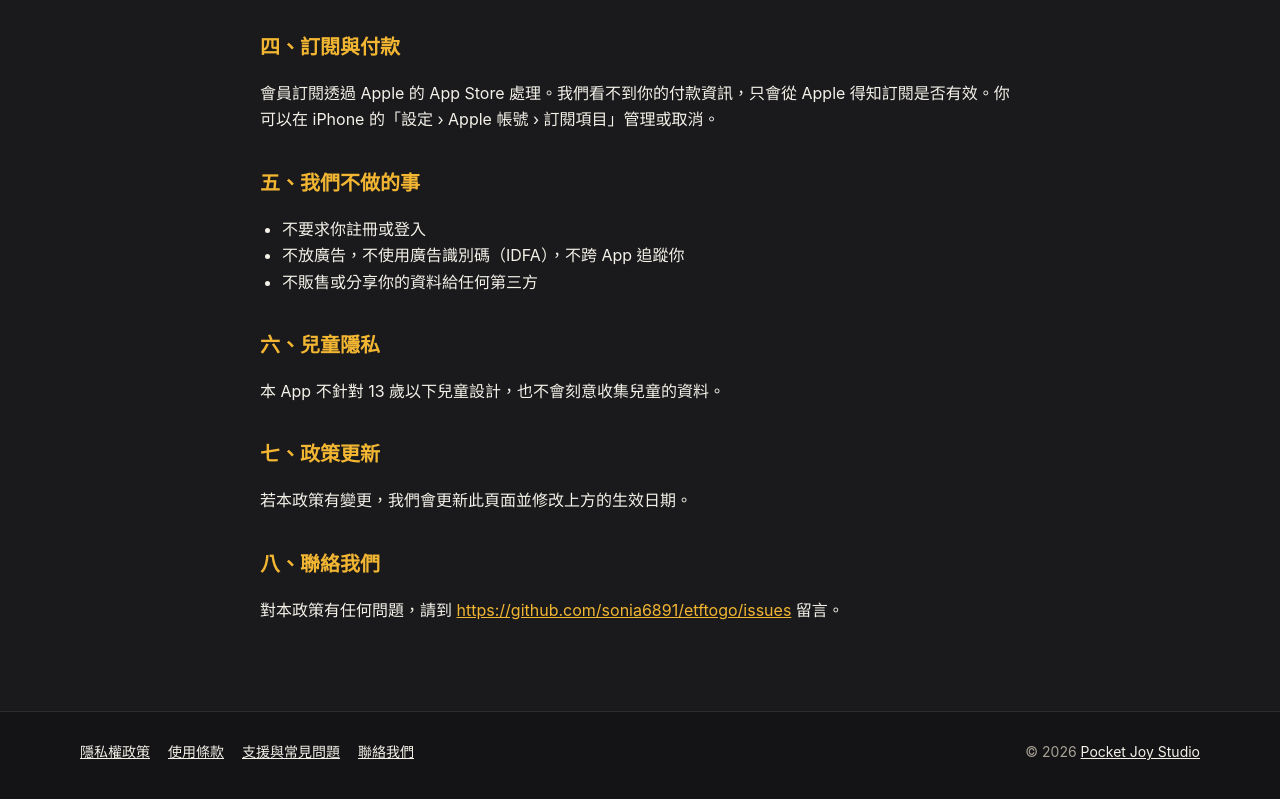
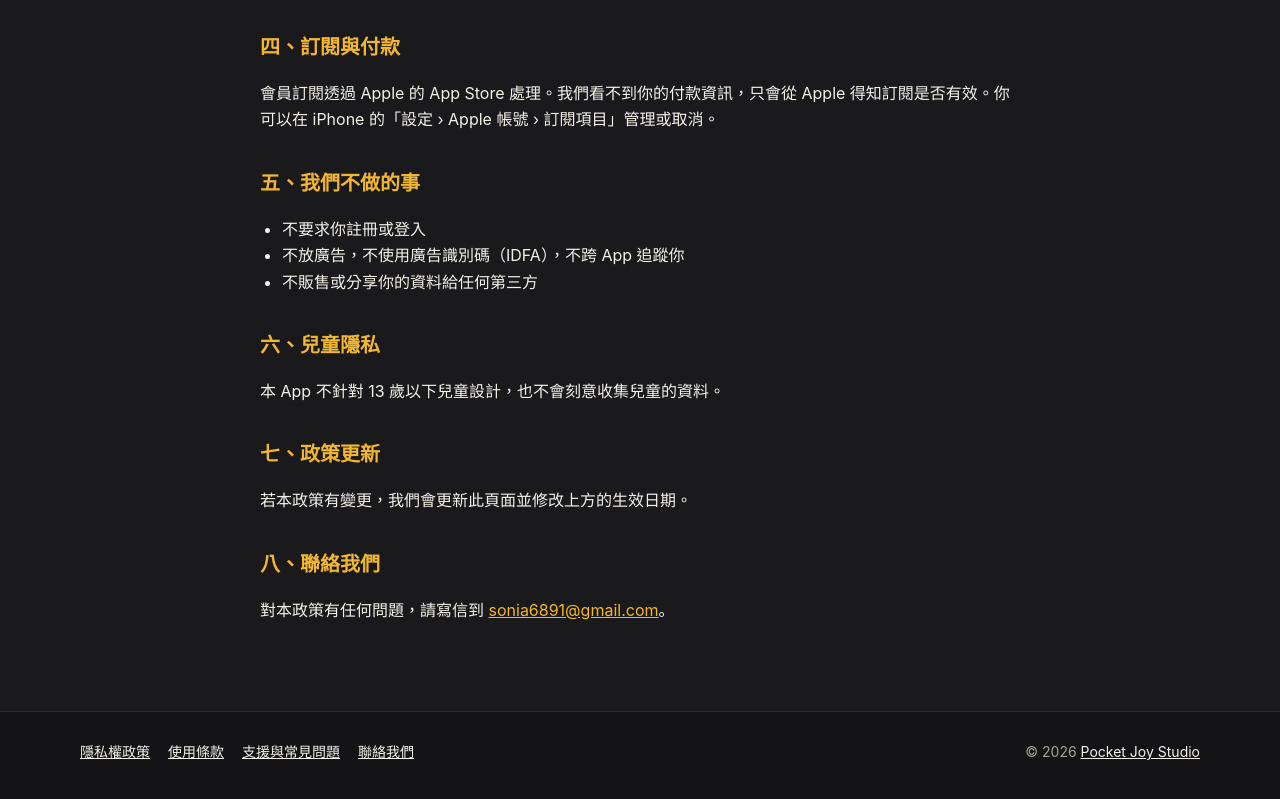
Before and after one commit to sonia6891/investtogo-site, a plain HTML site: page privacy/index.html in a window 1280 px wide. Shown: the part 1032-1831 px from the top of the page. Drawn offline with Linux system fonts and the light colour scheme.

Commit message:
客服信箱統一改成 sonia6891@gmail.com（使用者 2026-11-22：「我的客服，是這個 sonia6891@gmail.com」「不是的話你要改哦」）
Co-Authored-By: Claude Opus 5.5 <noreply@anthropic.com>

```diff
--- a/privacy/index.html
+++ b/privacy/index.html
@@ -59,7 +59,7 @@
 <p>若本政策有變更，我們會更新此頁面並修改上方的生效日期。</p>
 
 <h2>八、聯絡我們</h2>
-<p>對本政策有任何問題，請到 <a href="https://github.com/sonia6891/etftogo/issues">https://github.com/sonia6891/etftogo/issues</a> 留言。</p>
+<p>對本政策有任何問題，請寫信到 <a href="mailto:sonia6891@gmail.com">sonia6891@gmail.com</a>。</p>
 </main>
   </div>
   <footer>
@@ -68,7 +68,7 @@
         <a href="../privacy/">隱私權政策</a>
         <a href="https://www.apple.com/legal/internet-services/itunes/dev/stdeula/" rel="noopener">使用條款</a>
         <a href="../support/">支援與常見問題</a>
-        <a href="https://github.com/sonia6891/etftogo/issues" rel="noopener">聯絡我們</a>
+        <a href="mailto:sonia6891@gmail.com">聯絡我們</a>
       </nav>
       <span>© 2026 <a href="https://pocketjoystudio.com/">Pocket Joy Studio</a></span>
     </div>
```
Also changed, not shown: index.html (+2 -2 lines), support/index.html (+2 -2 lines).
